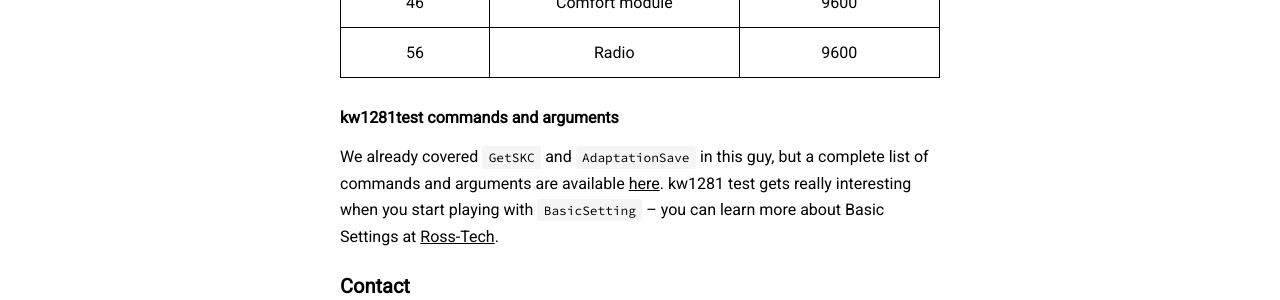
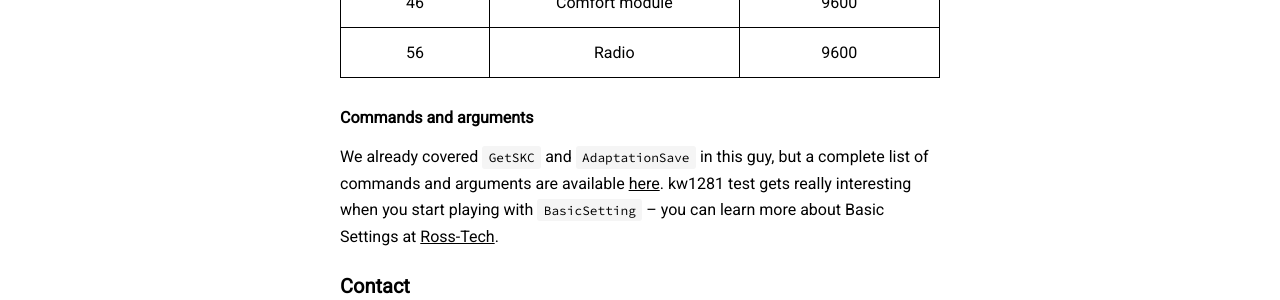
Before and after one commit to prestia/mediumtonys, a Jekyll site: the page built from _posts/2023-08-31-mk4-vw-key-coding.md, in a window 1280 px wide and 900 px high, scrolled down 5744 px. Shown: the part 434-734 px from the top of the window. Built offline with Jekyll 4.4.1, drawn with Linux system fonts in a browser that asks for light colours; nearby versions of some CDN libraries.

Commit message:
Update 2023-08-31-mk4-vw-key-coding.md

```diff
--- a/_posts/2023-08-31-mk4-vw-key-coding.md
+++ b/_posts/2023-08-31-mk4-vw-key-coding.md
@@ -145,7 +145,7 @@ Where:
 | 46 | Comfort module   | 9600       |
 | 56 | Radio            | 9600       |
 
-#### kw1281test commands and arguments
+#### Commands and arguments
 
 We already covered `GetSKC` and `AdaptationSave` in this guy, but a complete list of commands and arguments are available [here](https://github.com/gmenounos/kw1281test/wiki/Commands). kw1281 test gets really interesting when you start playing with `BasicSetting` -- you can learn more about Basic Settings at [Ross-Tech](https://www.ross-tech.com/vcds/tour/b-settings.php).
 
```
